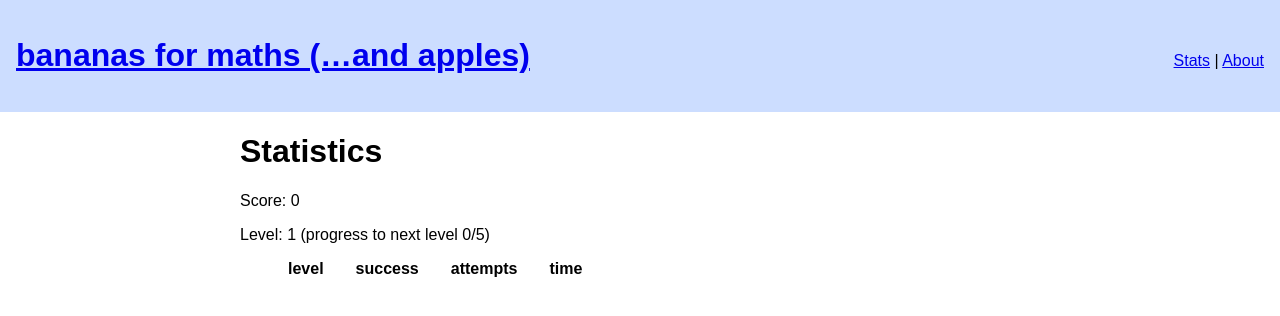
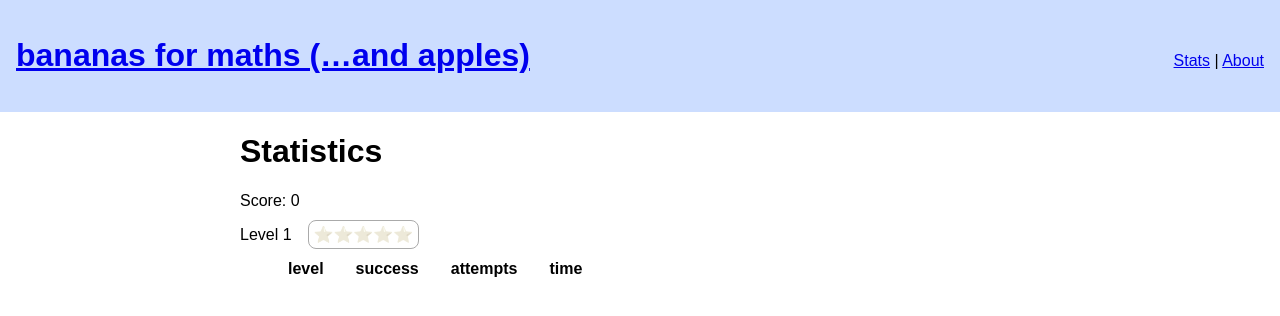
Before and after one commit to jacekkopecky/equations, a React (Vite) app: page /stats in a window 1280 px wide. Shown: the top 316 px of the page. Built offline with nearby package versions, Linux system fonts and the light colour scheme.

Commit message:
use stars for level indicator

```diff
--- a/src/js/AppState.js
+++ b/src/js/AppState.js
@@ -121,10 +121,14 @@ export default class AppState {
     this.state.level = level;
   }
 
-  get progressIndicator() {
+  get progress() {
     const level = this.level;
     const progress = this.state.assignments.filter((a) => Number(a?.level) > level).length;
-    return `${progress}/5`;
+    return progress;
+  }
+
+  get progressRequired() {
+    return challengesRequired(this.level + 1);
   }
 
   get doneAssignments() {
--- /dev/null
+++ b/src/js/components/LevelIndicator.css
@@ -0,0 +1,16 @@
+.level-indicator .stars {
+  border: solid thin var(--border);
+  border-radius: 0.5em;
+  padding: 0.3em;
+  margin-left: 1em;
+  line-height: 1em;
+}
+
+.level-indicator .star::after {
+  content: '⭐️';
+}
+
+.level-indicator .star.needed::after {
+  filter: grayscale(0.8);
+  opacity: 0.5;
+}
--- /dev/null
+++ b/src/js/components/LevelIndicator.js
@@ -0,0 +1,47 @@
+import React from 'react';
+
+import './LevelIndicator.css';
+
+export default function LevelIndicator({ appState }) {
+  const userLevel = appState.level;
+
+  return (
+    <p className="level-indicator">
+      <span className="label">Level </span>
+      <span className="level">{ userLevel }</span>
+      { renderProgress(appState) }
+    </p>
+  );
+}
+
+function renderProgress(appState) {
+  const userLevel = appState.level;
+
+  if (userLevel === appState.topLevel) {
+    return (
+      <span className="progress">(top level)</span>
+    );
+  }
+
+  const progress = appState.progress;
+  const required = appState.progressRequired;
+
+  const stars = [];
+
+  for (let i = 0; i < required; i += 1) {
+    if (i < progress) {
+      stars.push(<span key={i} className="star achieved" />);
+    } else {
+      stars.push(<span key={i} className="star needed" />);
+    }
+  }
+
+  return (
+    <span className="progress">
+      <span className="stars" title={`need to solve ${required - progress} more challenges to reach level ${userLevel + 1}`}>
+        { stars }
+      </span>
+
+    </span>
+  );
+}
--- a/src/js/components/Overview.js
+++ b/src/js/components/Overview.js
@@ -6,12 +6,12 @@ import './Overview.css';
 import levels from '../levels/index';
 import Random from '../tools/random';
 import { countDurationOnSameDay, dateToString } from './Statistics';
+import LevelIndicator from './LevelIndicator';
 
 const rng = new Random();
 export default function Overview({ appState }) {
   const batch = appState.getUpcomingAssignments();
   const newcomer = batch[0].n === 1 && !batch[0].done;
-  const userLevel = appState.level;
   disableAfterFirstUnsolved(batch);
 
   const duration = renderDuration(appState.doneAssignments);
@@ -21,14 +21,7 @@ export default function Overview({ appState }) {
       <h1>Hello { newcomer ? 'newcomer' : 'back' }</h1>
       <p>Score: { appState.score }</p>
       { duration }
-      <p>
-        Level:
-        { ' ' }
-        { userLevel }
-        { userLevel < appState.topLevel
-          ? ` (progress to next level ${appState.progressIndicator})`
-          : ' (top level)' }
-      </p>
+      <LevelIndicator appState={appState} />
       <div className="assignments">
         { batch.map(renderAssignment) }
       </div>
--- a/src/js/components/Statistics.js
+++ b/src/js/components/Statistics.js
@@ -5,24 +5,17 @@ import './Statistics.css';
 
 import levels from '../levels/index';
 import Random from '../tools/random';
+import LevelIndicator from './LevelIndicator';
 
 const rng = new Random();
 export default function Statistics({ appState }) {
   const batch = appState.doneAssignments;
-  const userLevel = appState.level;
 
   return (
     <main id="statistics">
       <h1>Statistics</h1>
       <p>Score: { appState.score }</p>
-      <p>
-        Level:
-        { ' ' }
-        { userLevel }
-        { userLevel < appState.topLevel
-          ? ` (progress to next level ${appState.progressIndicator})`
-          : ' (top level)' }
-      </p>
+      <LevelIndicator appState={appState} />
       <table className="assignments">
         <thead>
           <tr>
```
